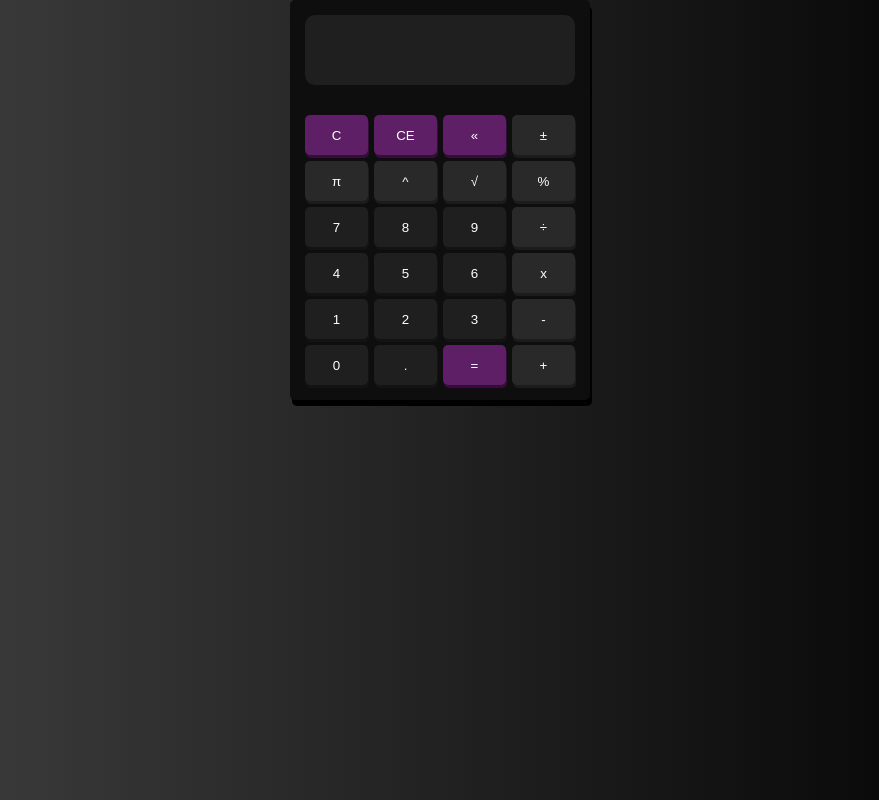
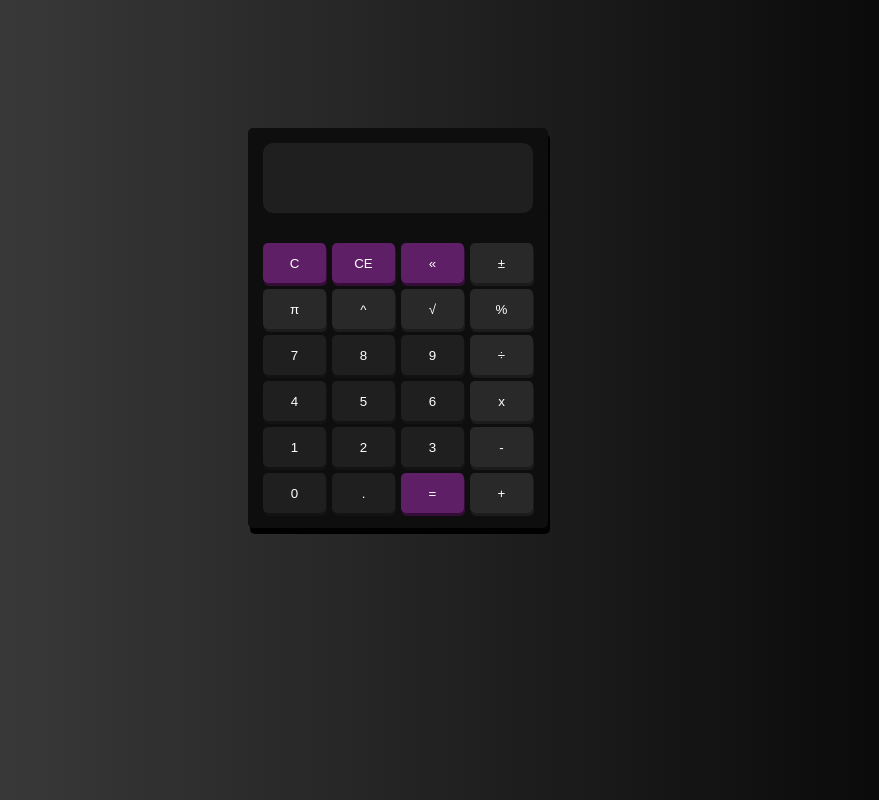
Before and after one commit to eduantvarmau/Calculadora, a plain HTML site: page index.html in a window 1280 px wide. Shown: the whole page, without its empty margins (200-1079 px from the left). Drawn offline with Linux system fonts and the light colour scheme.

Commit message:
Fix position

```diff
--- a/css/main.css
+++ b/css/main.css
@@ -20,7 +20,7 @@ body {
     border-radius: 5px;
     display: flex;
     flex-direction: column;
-    margin: auto;
+    margin: 10% 35%;
     /* box-shadow: rgba(173, 49, 189, 0.500) 0px 5px 15px; */
     box-shadow: 2px 6px  rgb(0, 0, 0);
 
```
